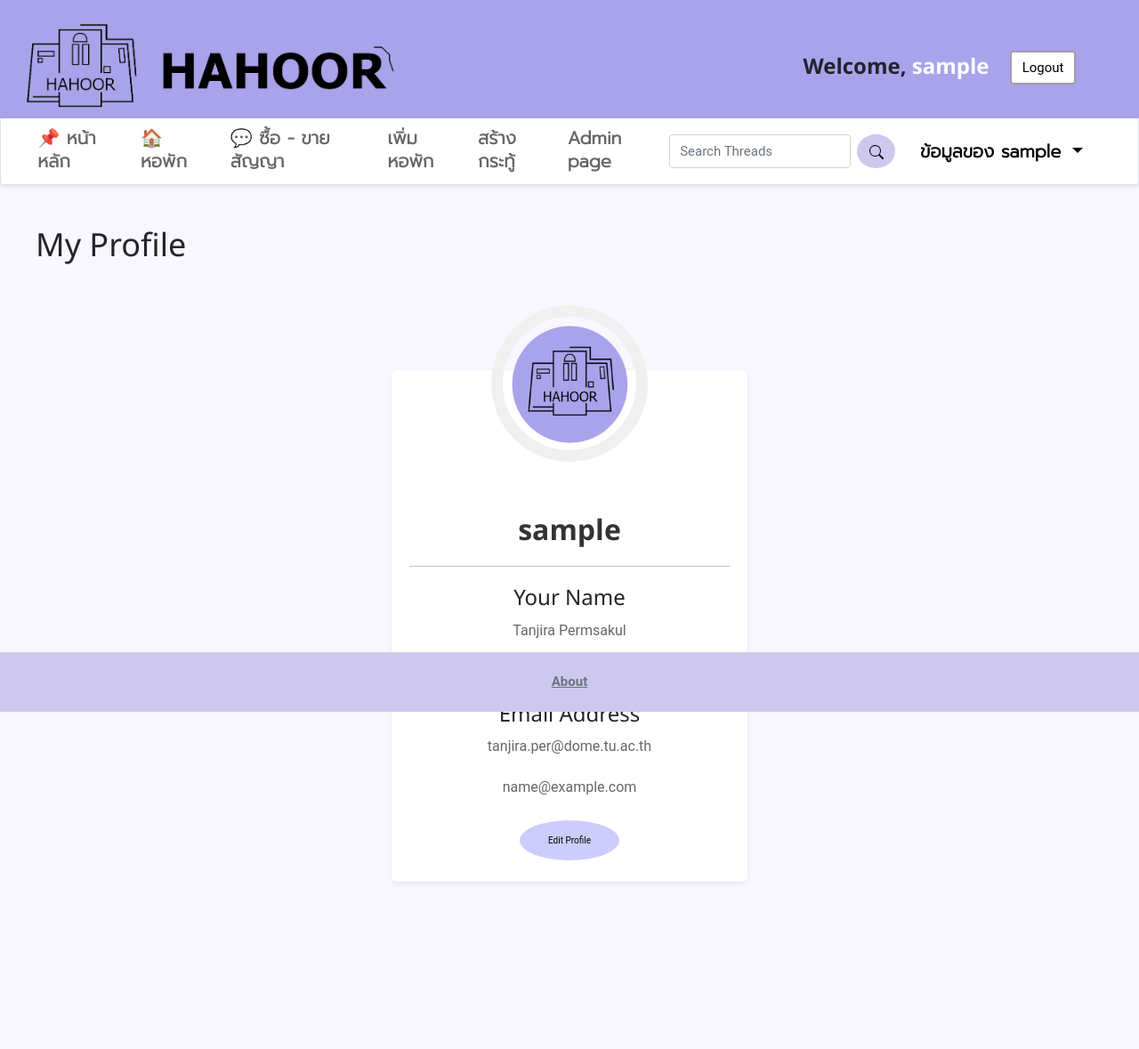
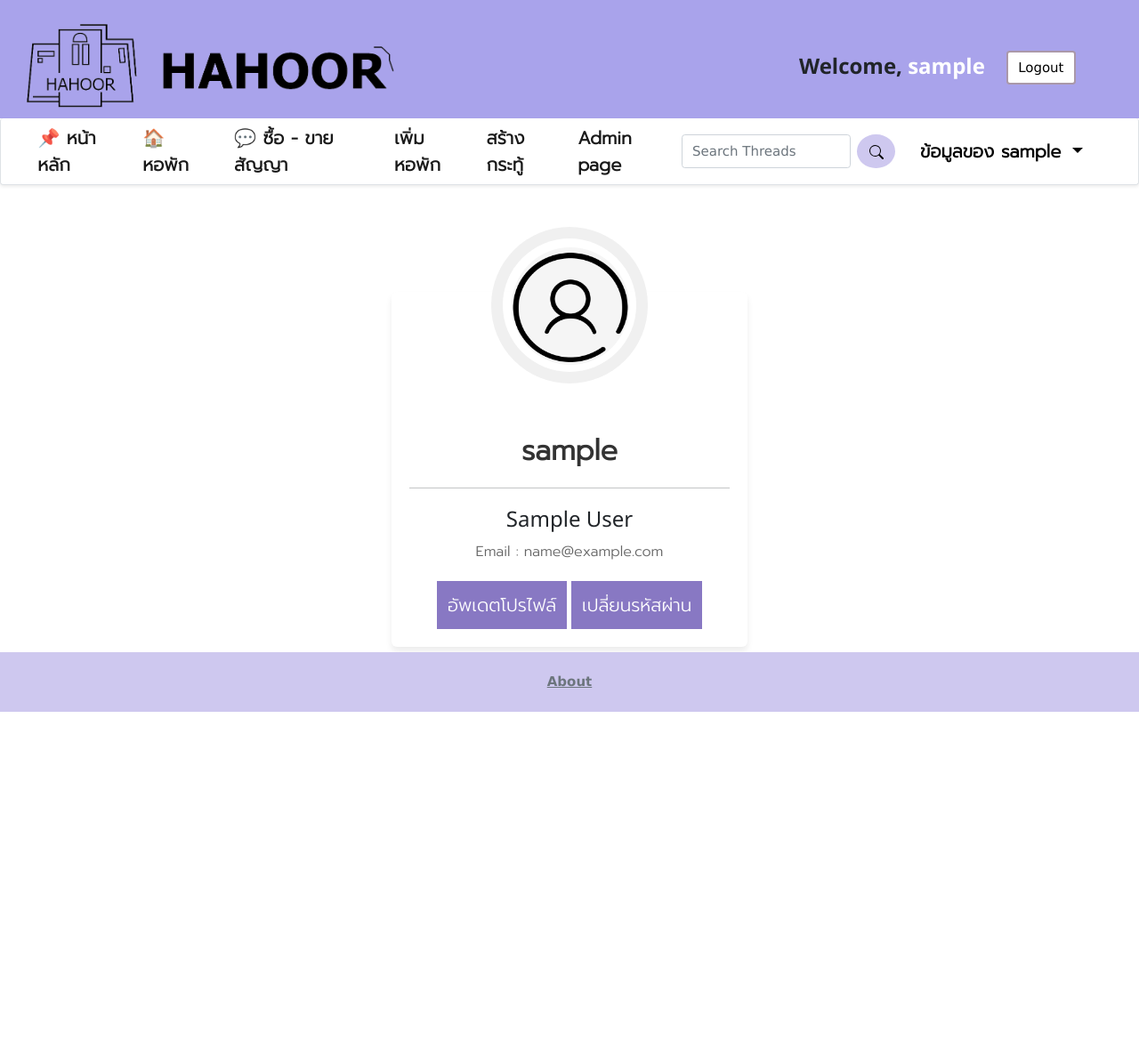
Before and after one commit to 6210612831/hahoor, a Django app: page /user/my_profile in a window 1280 px wide. Shown: the whole page at 89% size. After the commit the page ends 800 px from the top, so only its background shows below. Run offline with Django 3.2, Linux system fonts and the light colour scheme; the visitor is signed in with stand-in values (Sample User, id 1).

Commit message:
Add update profile feature

```diff
--- a/user/templates/user/my_user.html
+++ b/user/templates/user/my_user.html
@@ -1,11 +1,6 @@
 {% extends "thread/layout.html" %}
 {% block body %}
-<h1 style="margin-left: 40px;">My Profile</h1>
 <style>
-    body {
-        background-color: #f8f7ff;
-        font-family: roboto;
-    }
 
     .container {
         width: 400px;
@@ -15,9 +10,9 @@
         border-radius: 6px;
         -webkit-border-radius: 6px;
         -moz-border-radius: 6px;
-        box-shadow: 0 2px 5px rgba(0, 0, 0, 0.075);
-        -webkit-box-shadow: 0 2px 5px rgba(0, 0, 0, 0.075);
-        -moz-box-shadow: 0 2px 5px rgba(0, 0, 0, 0.075);
+        box-shadow: 0 5px 7px rgba(0, 0, 0, 0.075);
+        -webkit-box-shadow: 0 5px 7px rgba(0, 0, 0, 0.075);
+        -moz-box-shadow: 0 5px 7px rgba(0, 0, 0, 0.075);
         text-align: center;
     }
 
@@ -70,8 +65,12 @@
         -webkit-transform: rotateY(180deg);
         opacity: 0;
     }
-
+    h1 {
+        font-family: 'Prompt', sans-serif;
+        font-weight: 600;
+    }
     h2 {
+        font-family: 'Prompt', sans-serif;
         font-size: 32px;
         font-weight: 600;
         margin-bottom: 15px;
@@ -79,19 +78,24 @@
     }
 
     h4 {
+        font-family: 'Prompt', sans-serif;
         font-size: 13px;
         color: #00baff;
         letter-spacing: 1px;
         margin-bottom: 25px
     }
 
-    p {
+    .p10 {
+        font-family: 'Prompt', sans-serif;
         font-size: 16px;
         line-height: 26px;
         margin-bottom: 20px;
         color: #666;
     }
-
+    .p11 {
+        font-family: 'Prompt', sans-serif;
+        font-size: 18px;
+    }
     .button {
         background-color: #ccccff;
         border: none;
@@ -108,27 +112,86 @@
     }
 </style>
 
-<body>
+    {% if check_update %}
     <div class="container">
+        <h2 style="margin-bottom: 1em;">อัพเดตโปรไฟล์</h1>
+
+        <form method="POST" action="" enctype="multipart/form-data">
+        {% csrf_token %}
+
+        <input class="mb-4" type="text" name="new_first_name" placeholder="First name" value="{{request.user.first_name}}" required>
+
+
+        <input class="mb-4" type="text" name="new_last_name" placeholder="Last name" value="{{request.user.last_name}}" required>
+
+
+        <input class="mb-4" type="email" name="new_email" placeholder="Email" value="{{request.user.email}}" required>
+
+        <input type="submit" value ="ยืนยันการเปลี่ยนแปลง" class="button1 p1" style="padding: 0.3em; margin: 2em;"></input>
+
+        </form>
+
+        <a href="{% url 'user:my_profile' %}"><button class="button2 p1" style="padding: 0.3em;">ยกเลิก</button></a>
+    </div>
+    {% elif check_change_password %}
+    <div class="container">
+        <h2 style="margin-bottom: 1em;">เปลี่ยนรหัสผ่าน</h1>
+
+        <form method="POST" action="" enctype="multipart/form-data">
+        {% csrf_token %}
+
+        <input class="mb-4" type="password" name="old_password" placeholder="Current password" required/>
+            {% if wrong_password %}
+            <label style="color: tomato;">
+                <b>{{wrong_password}}</b>
+            </label>
+            {% endif %}
+
+        <input class="mb-4 mt-4" type="password" name="new_password" placeholder="New password" required/>
+        <input class="mb-4" type="password" name="new_re_password" placeholder="Confirm New password" required/>
+            {% if fail_password %}
+            <label class="mb-1" style="color: tomato; margin-top: -1em;">
+                <b>{{fail_password}}</b><br>
+            </label>
+            {% endif %}
+        <div style="font-size: 0.8em; text-align: left;">
+            <li>Password must have at least 8 characters</li>
+            <li>Password must have at least 1 of a-z</li>
+            <li>Password must have at least 1 of A-Z</li>
+            <li>Password must have at least 1 of 0-9</li>
+        </div>
+        <input type="submit" value ="ยืนยันการเปลี่ยนรหัสผ่าน" class="button1 p1" style="padding: 0.3em; margin: 2em;"></input>
+
+        </form>
+        <a href="{% url 'user:my_profile' %}"><button class="button2 p1" style="padding: 0.3em;">ยกเลิก</button></a>
+    </div>
+    {% else %}
+    <div class="container" style="margin-bottom: 5em;">
         <div class="avatar-flip">
-            <img style="margin: 10px;" src="/static/images/chahoor_1.png" width="132" height="132">
+            <img style="margin: 10px; background-color: whitesmoke;" src="/static/images/avatar.png" width="132" height="132">
             <img style="margin: 10px;" src="/static/images/chahoor_1.png" width="132" height="132">
         </div>
-        <h2>{{ request.user.username}}</h2>
+        <h2><b>{{ request.user.username }}</b></h2>
         <hr color=#8878c3>
-        <h3>Your Name</h3>
-        <p>Tanjira Permsakul</p>
-        <p>{{ request.user.first_name}}</p>
-        <h3>Email Address</h3>
-        <p>tanjira.per@dome.tu.ac.th</p>
-        <p>{{ request.user.email}}</p>
-        <button class="button">Edit Profile</button>
+        {% if request.user.first_name %}
+        <h3>{{ request.user.first_name | title }} {{request.user.last_name | title }}</h3>
+        {% else %}
+        <h3>Empty Name</h3>
+        {% endif %}
+
+        <p class="p10"> Email : {{ request.user.email}}</p>
+
+        <a href="{% url 'user:update_profile' %}"><button class="button1 p1" style="padding: 0.5em;">อัพเดตโปรไฟล์</button></a>
+        <a href="{% url 'user:change_password' %}"><button class="button1 p1" style="padding: 0.5em;">เปลี่ยนรหัสผ่าน</button></a>
     </div>
+    {% endif %}
+    {% if changed_profile %}
+        <h1 style="text-align: center; color: rgb(25, 206, 25)">อัพเดตโปรไฟล์แล้ว</h1>
+    {% endif %}
+    {% if changed_password %}
+        <h1 style="text-align: center; color: tomato;">เปลี่ยนรหัสผ่านแล้ว</h1>
+    {% endif %}
     <br>
-    <br>
-    <br>
-
-</body>
 
 
 {% endblock %}
--- a/user/templates/user/register.html
+++ b/user/templates/user/register.html
@@ -187,7 +187,7 @@
                                 {% endif %}
                             </div>
                             <div style="font-size: 0.8em;">
-                                <li>Password must have at least 8</li>
+                                <li>Password must have at least 8 characters</li>
                                 <li>Password must have at least 1 of a-z</li>
                                 <li>Password must have at least 1 of A-Z</li>
                                 <li>Password must have at least 1 of 0-9</li>
--- a/user/urls.py
+++ b/user/urls.py
@@ -11,5 +11,7 @@ urlpatterns = [path("", views.index, name="index"),
                path("about", views.about, name="about"),
                path("logout", views.logout, name="logout"),
                path("admin",views.admin_view,name="admin"),
-               path("my_profile",views.my_profile,name="my_profile")
+               path("my_profile",views.my_profile,name="my_profile"),
+               path("update_profile", views.update_profile, name="update_profile"),
+               path("change_password", views.change_password, name="change_password")
                ]
--- a/user/views.py
+++ b/user/views.py
@@ -92,7 +92,83 @@ def register_view(request):
     return render(request, "user/register.html")
 
 def my_profile(request) :
+
+    if not request.user.is_authenticated:
+        return HttpResponseRedirect(reverse("dormitory:index"))
+
     return render(request, "user/my_user.html")
+
+def update_profile(request) :
+
+    if not request.user.is_authenticated:
+        return HttpResponseRedirect(reverse("dormitory:index"))
+
+    check_update = 1
+    if request.method == "POST":
+        new_first_name = request.POST["new_first_name"]
+        new_last_name = request.POST["new_last_name"]
+        new_email = request.POST["new_email"]
+
+        this_user = User.objects.get(username = request.user.username)
+        this_user.first_name = new_first_name
+        this_user.last_name = new_last_name
+        this_user.email = new_email
+        this_user.save()
+
+        return render(request, "user/my_user.html", {"changed_profile": "Changed profile"})
+
+    return render(request, "user/my_user.html",
+    { "check_update" :check_update })
+
+
+def change_password(request) :
+    if not request.user.is_authenticated:
+        return HttpResponseRedirect(reverse("dormitory:index"))
+
+    check_change_password = 1
+    if request.method == "POST":
+        old_password = request.POST["old_password"]
+        new_password = request.POST["new_password"]
+        new_re_password = request.POST["new_re_password"]
+
+
+        this_user = User.objects.get(username=request.user.username)
+
+        check_user = authenticate(request, username=request.user.username, password=old_password)
+        if check_user is not None:
+            if old_password == new_password :
+                return render(request, "user/my_user.html", {"check_change_password": check_change_password, "fail_password": "Password can't be same as before"})
+
+            if (len(new_password) < 8):
+                return render(request, "user/my_user.html", {"check_change_password": check_change_password, "fail_password": "Password must have at least 8"})
+            elif not re.search("[a-z]", new_password):
+                return render(request, "user/my_user.html", {"check_change_password": check_change_password, "fail_password": "Password must have at least 1 of a-z"})
+            elif not re.search("[A-Z]", new_password):
+                return render(request, "user/my_user.html", {"check_change_password": check_change_password, "fail_password": "Password must have at least 1 of A-Z"})
+            elif not re.search("[0-9]", new_password):
+                return render(request, "user/my_user.html", {"check_change_password": check_change_password, "fail_password": "Password must have at least 1 of 0-9"})
+        # Check re-password is same as password
+            if new_password != new_re_password:
+                return render(request, "user/my_user.html", {"check_change_password": check_change_password, "fail_password": "Invalid password confirm"})
+
+            this_user.set_password(new_password)
+            this_user.save()
+
+            user = authenticate(
+                request, username=request.user.username, password=new_password)
+            auth_login(request, user)
+            return render(request, "user/my_user.html",{"changed_password" : "Changed password"})
+
+        else :
+            return render(request, "user/my_user.html",
+                          {"check_change_password": check_change_password,
+                           "wrong_password": "Invalid Credential",
+                           })
+
+    return render(request, "user/my_user.html",
+                  {"check_change_password": check_change_password,
+                  })
+
 
 def admin_view(request):
     if not request.user.is_authenticated:
```
